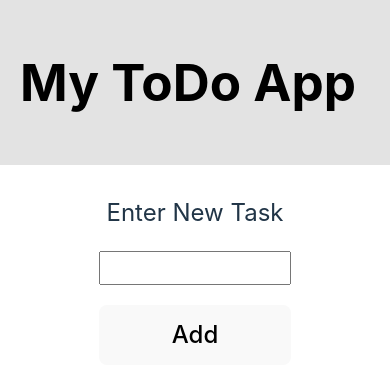
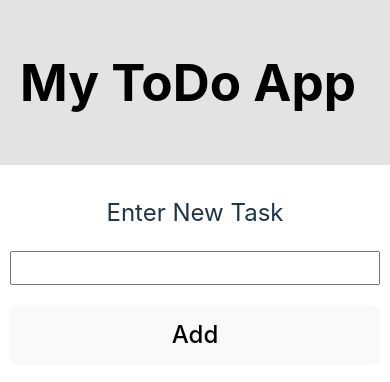
Before and after one commit to Junior-dev-Track/16-react-todolist-samuel-villa, a React (Vite) app: page / in a window 390 px wide. Shown: the top 382 px of the page. Built offline with nearby package versions, Linux system fonts and the light colour scheme.

Commit message:
[IMP] responsive

```diff
--- a/src/scss/_form.scss
+++ b/src/scss/_form.scss
@@ -46,3 +46,13 @@
 
     }
 }
+
+@media (max-width: 768px) {
+    .formSection {
+      width: 100%;
+
+      form {
+        width: 95%;
+      }
+    }
+  }
```
